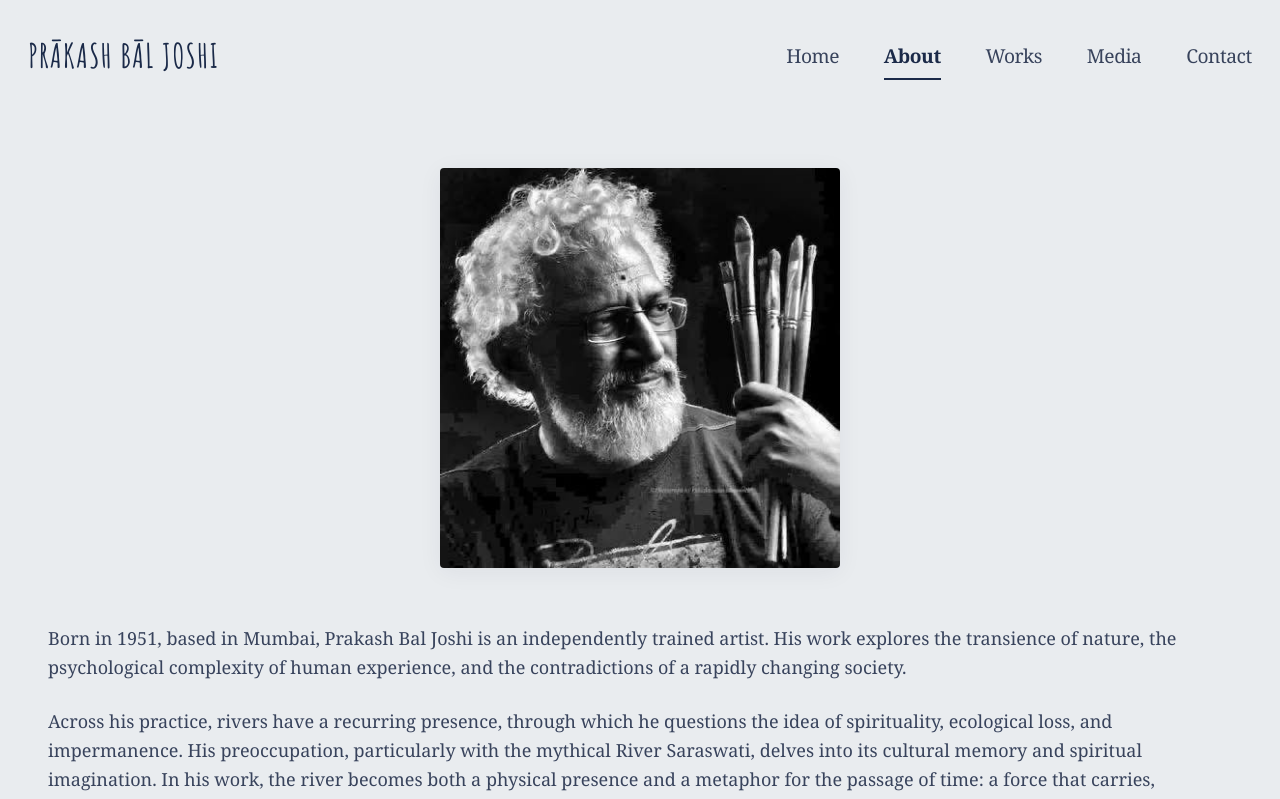
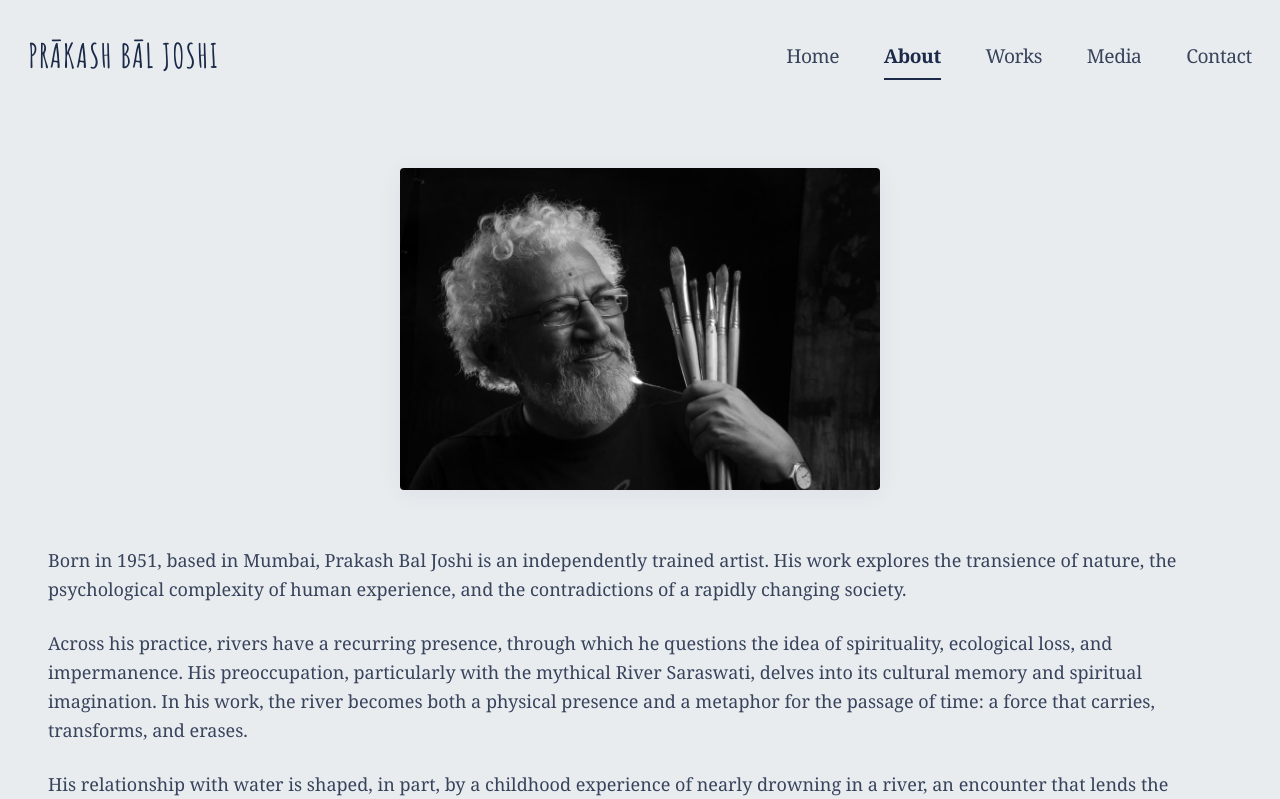
Before and after one commit to gohypemedia-dev/pbj-website, a Next.js app: page /about in a window 1280 px wide. Shown: the top 799 px of the page. Built offline with nearby package versions, Linux system fonts and the light colour scheme.

Commit message:
feat: add AboutClient component and artist portrait image for about page

```diff
--- a/app/about/AboutClient.tsx
+++ b/app/about/AboutClient.tsx
@@ -129,17 +129,17 @@ export default function AboutClient() {
 
       {/* 2. CENTRED ARTIST PHOTOGRAPH (Independent wrapper) */}
       <figure className="w-full flex flex-col items-center justify-center mb-10 sm:mb-14">
-        <div className="relative max-w-[400px] w-full flex flex-col items-center">
+        <div className="relative w-full max-w-[480px] flex flex-col items-center">
           <div className="w-full flex justify-center">
             <Image
               src="/artworks/artist-portrait.jpg"
               alt="Prakash Bal Joshi"
-              width={414}
-              height={414}
+              width={1024}
+              height={687}
               priority
               unoptimized
-              className="w-auto h-auto max-w-full max-h-[500px] object-contain rounded-sm shadow-[0_4px_24px_rgba(27,42,73,0.06)]"
-              sizes="(max-width: 640px) 90vw, 400px"
+              className="w-full h-auto max-w-full rounded-sm shadow-[0_4px_24px_rgba(27,42,73,0.06)]"
+              sizes="(max-width: 640px) 100vw, 480px"
             />
           </div>
         </div>
```
Also changed, not shown: public/artworks/artist-portrait.jpg.
